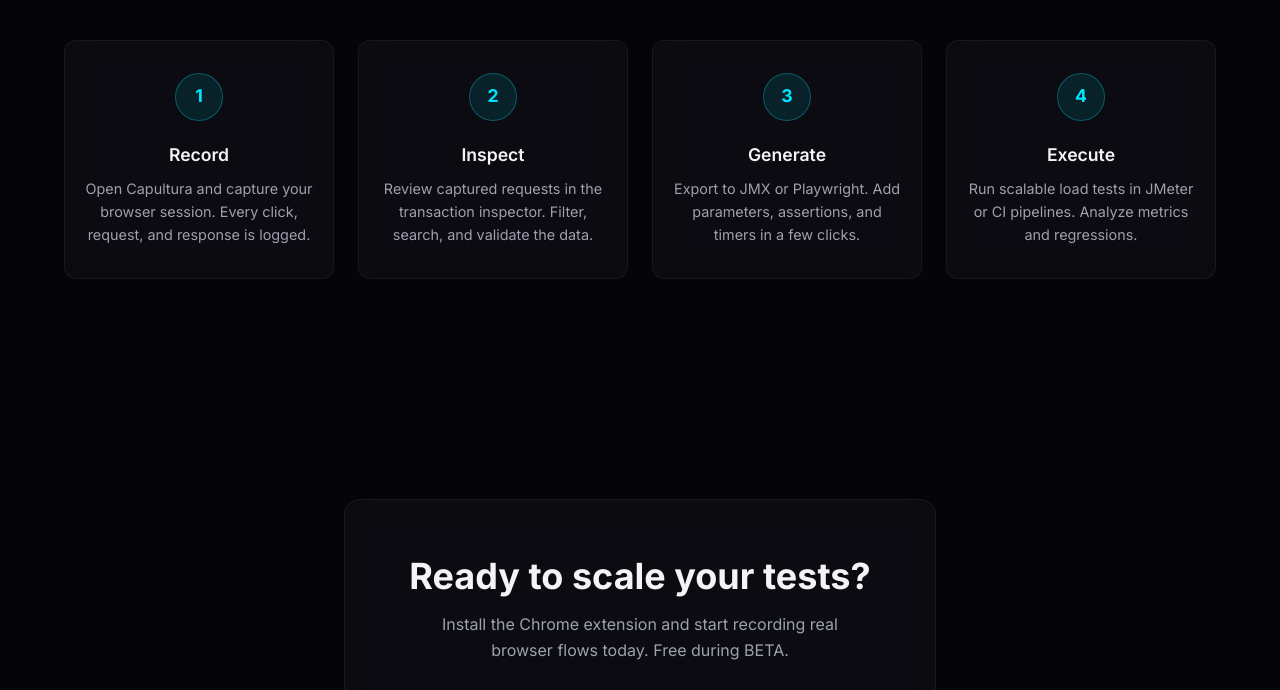
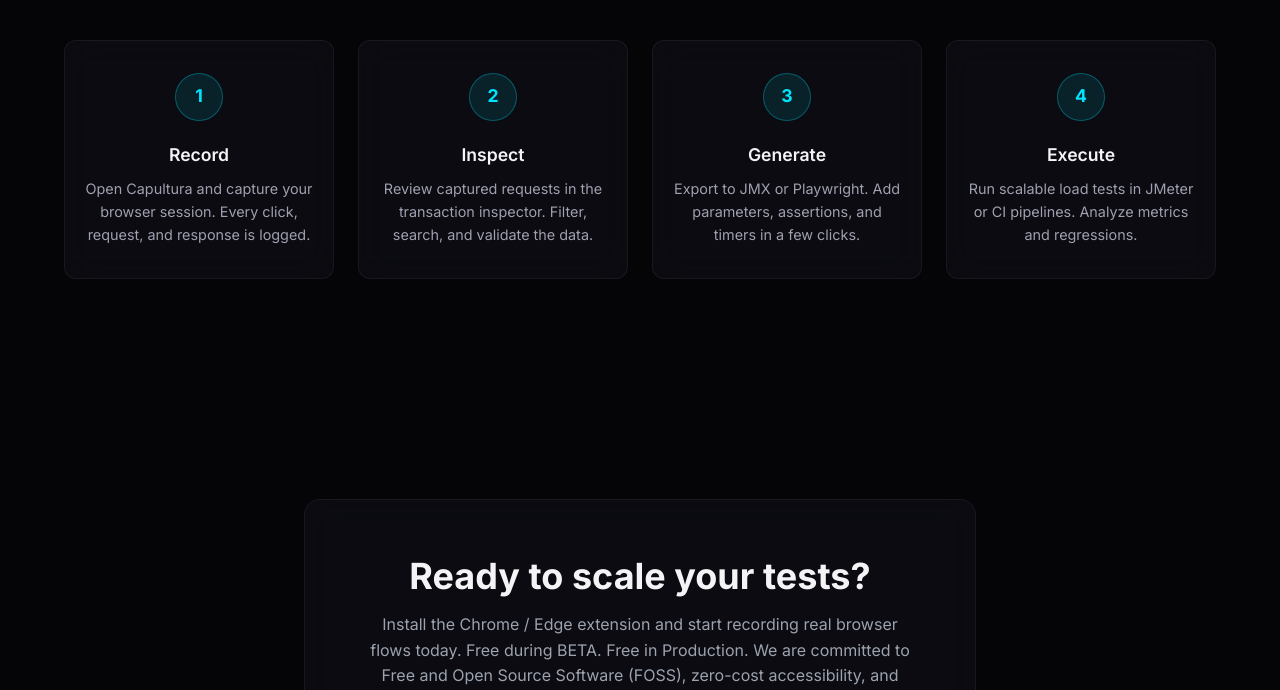
Before and after one commit to testudoq-org/jMeterRec, a website built with Vite: page website/index.html in a window 1280 px wide. Shown: the part 2010-2700 px from the top of the page. Built offline with nearby package versions, Linux system fonts and the light colour scheme; animation ran at ten frames a second.

Commit message:
feat: update extension installation message to emphasize FOSS commitment and accessibility

```diff
--- a/website/index.html
+++ b/website/index.html
@@ -212,7 +212,7 @@ console.log(<span class="text-green-400">'Ready to scale'</span>);</code></pre>
       <div class="container">
         <div class="glass inline-block px-12 py-10 md:px-16 md:py-14 text-center max-w-2xl">
           <h2 class="text-3xl md:text-4xl font-bold mb-4">Ready to scale your tests?</h2>
-          <p class="text-gray-400 mb-8 max-w-md mx-auto">Install the Chrome extension and start recording real browser flows today. Free during BETA.</p>
+          <p class="text-gray-400 mb-8">Install the Chrome / Edge extension and start recording real browser flows today. Free during BETA. Free in Production. We are committed to Free and Open Source Software (FOSS), zero-cost accessibility, and privacy-first principles. Our ethical framework ensures responsible, transparent development and data practices.</p>
           <div class="flex flex-col sm:flex-row items-center justify-center gap-4">
             <a href="https://github.com/testudoq-org/jMeterRec" class="btn-primary">
               <svg width="18" height="18" viewBox="0 0 16 16" fill="currentColor"><path d="M8 0C3.58 0 0 3.58 0 8c0 3.54 2.29 6.53 5.47 7.59.4.07.55-.17.55-.38 0-.19-.01-.82-.01-1.49-2.01.37-2.53-.49-2.69-.94-.09-.23-.48-.94-.82-1.13-.28-.15-.68-.52-.01-.53.63-.01 1.08.58 1.23.82.72 1.21 1.87.87 2.33.66.07-.52.28-.87.51-1.07-1.78-.2-3.64-.89-3.64-3.95 0-.87.31-1.59.82-2.15-.08-.2-.36-1.02.08-2.12 0 0 .67-.21 2.2.82.64-.18 1.32-.27 2-.27.68 0 1.36.09 2 .27 1.53-1.04 2.2-.82 2.2-.82.44 1.1.16 1.92.08 2.12.51.56.82 1.27.82 2.15 0 3.07-1.87 3.75-3.65 3.95.29.25.54.73.54 1.48 0 1.07-.01 1.93-.01 2.2 0 .21.15.46.55.38A8.013 8.013 0 0016 8c0-4.42-3.58-8-8-8z"/></svg>
```
